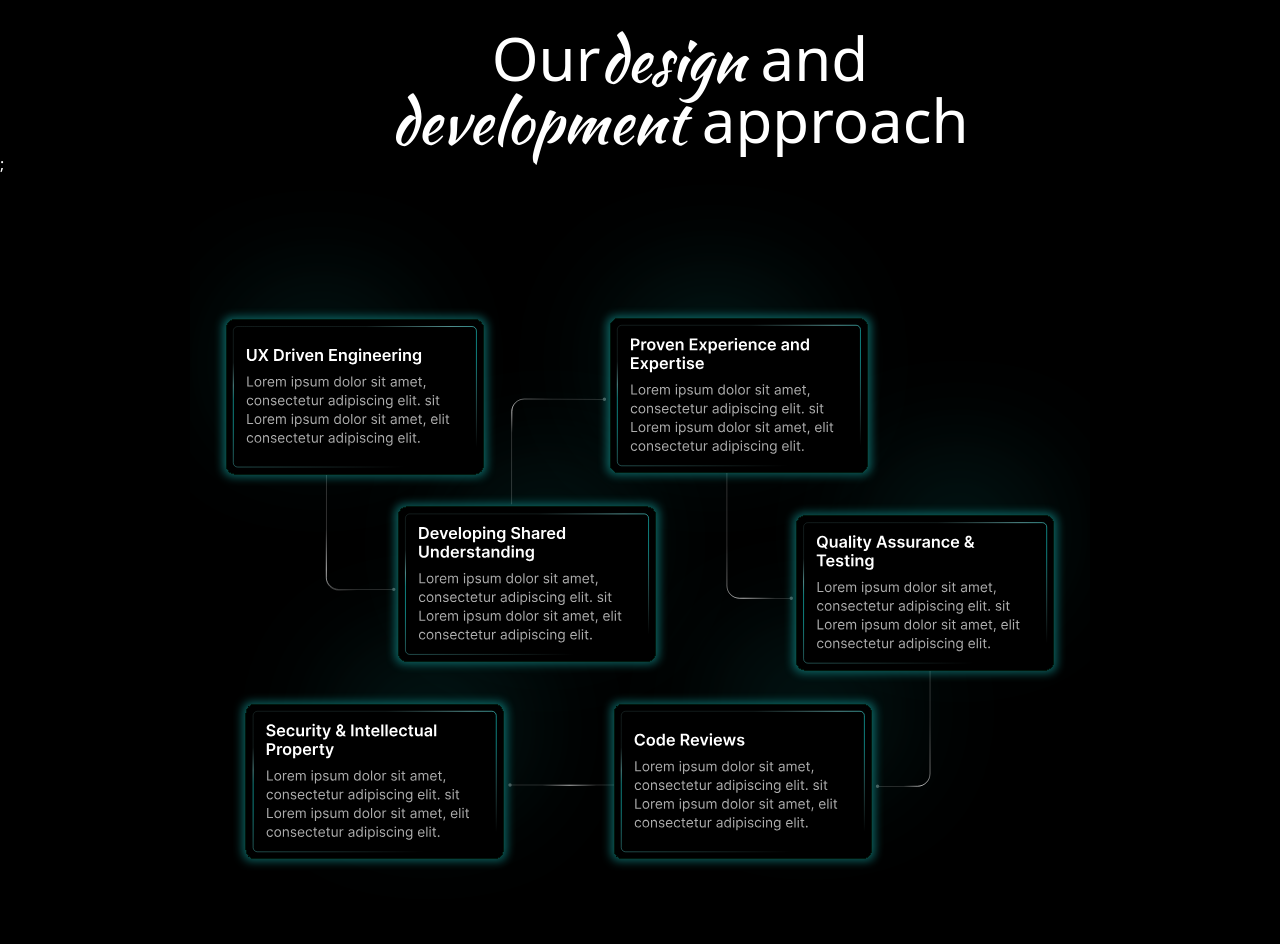
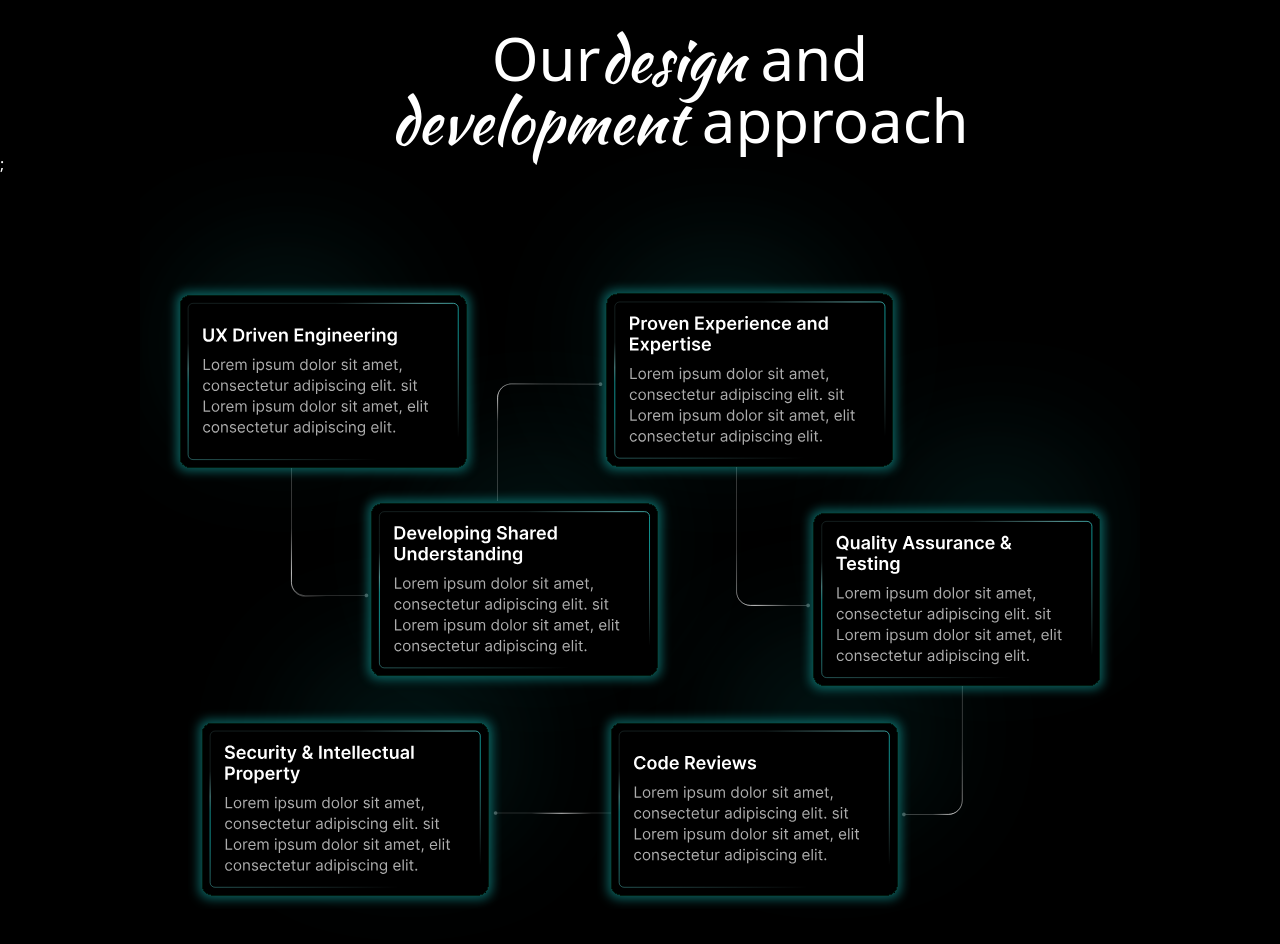
Before and after one commit to HarikaraPrashath/Ceylon_Developer_ui, a Next.js app: page / in a window 1280 px wide. Shown: the part 2460-3404 px from the top of the page. Built offline with nearby package versions, Linux system fonts and the light colour scheme.

Commit message:
Implement code changes to enhance functionality and improve performance

```diff
--- a/app/page.tsx
+++ b/app/page.tsx
@@ -134,11 +134,11 @@ export default function Home() {
       <div>
         <h1 className="text-6xl pl-20 mt-10 text-center">Our<span className="[font-family:var(--font-kaushan)]">design</span> and <br /> <span className="[font-family:var(--font-kaushan)]">development</span> approach</h1>;
         <Image
-          src="/Images/roadmap.svg"
+          src="/Images/roadMap.svg"
           alt="Roadmap"
-          width={900}
-          height={900}
-          className="mx-auto "
+          width={1000}
+          height={1000}
+          className="mx-auto -mt-10 "
         />
       </div>
     </div>
```
Also changed, not shown: public/Images/roadmap.png (added).
